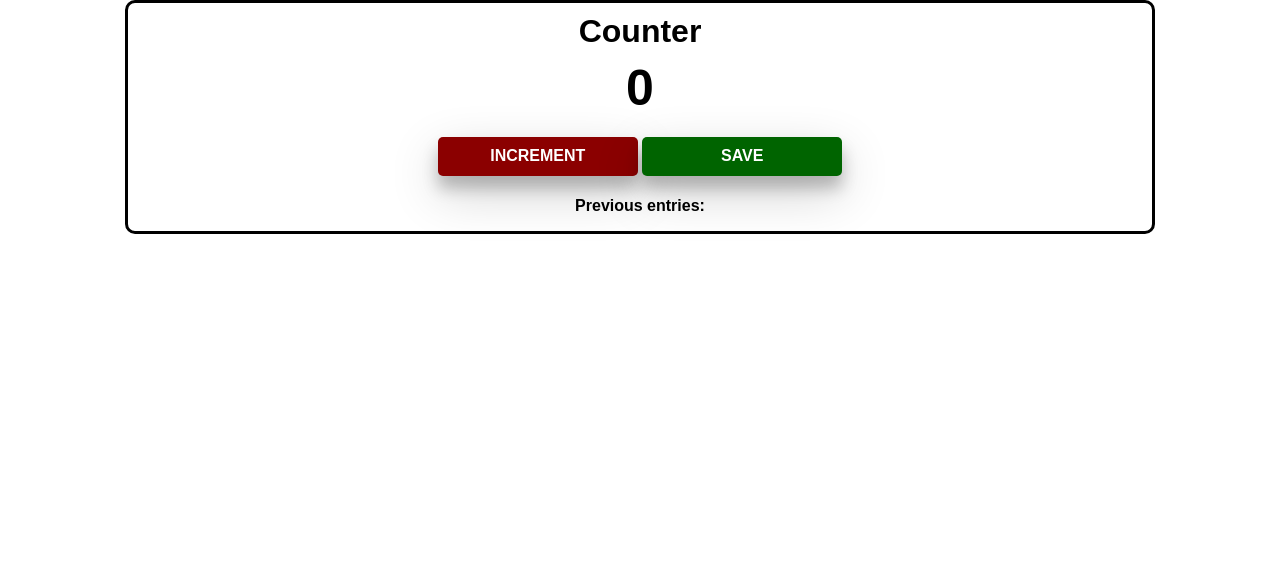
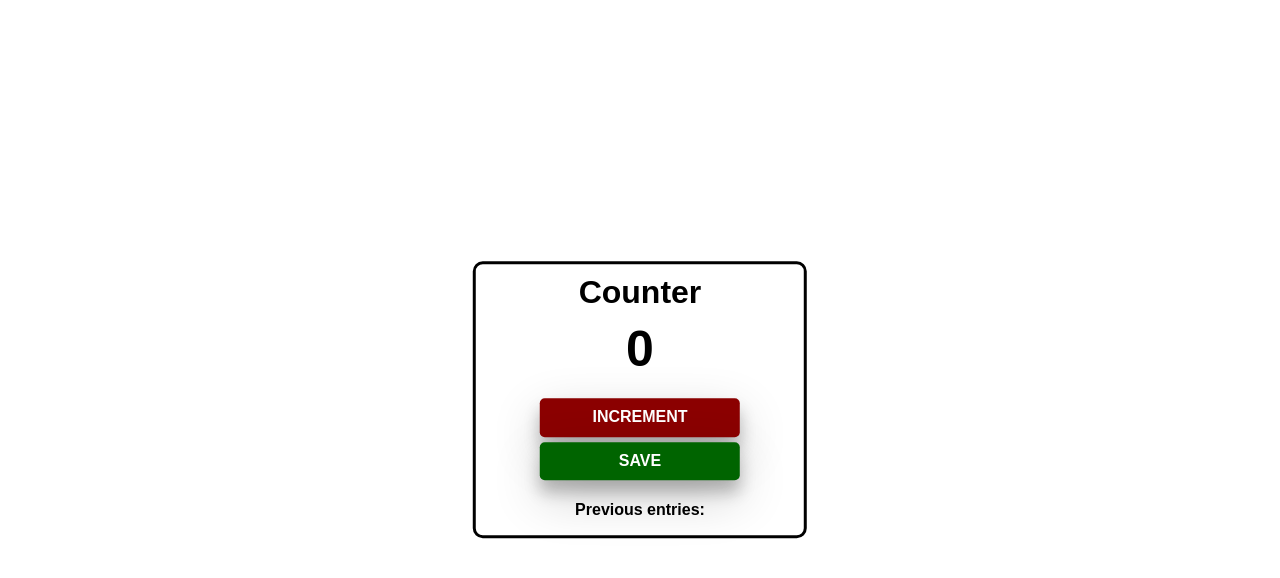
Before and after one commit to NikEgert/Counter, a plain HTML site: page index.html in a window 1280 px wide. Drawn offline with nearby package versions, Linux system fonts and the light colour scheme.

Commit message:
changed body to vertically centre content
added:
    margin: 0;
    position: absolute;
    top: 50%;
    left: 50%;
    -ms-transform: translate(-50%, -50%);
    transform: translate(-50%, -50%);

```diff
--- a/index.css
+++ b/index.css
@@ -3,6 +3,12 @@ body {
     font-family: Arial, Helvetica, sans-serif;
     font-weight: bold;
     text-align: center;
+    margin: 0;
+    position: absolute;
+    top: 50%;
+    left: 50%;
+    -ms-transform: translate(-50%, -50%);
+    transform: translate(-50%, -50%);
 }
 
 .container {
```
